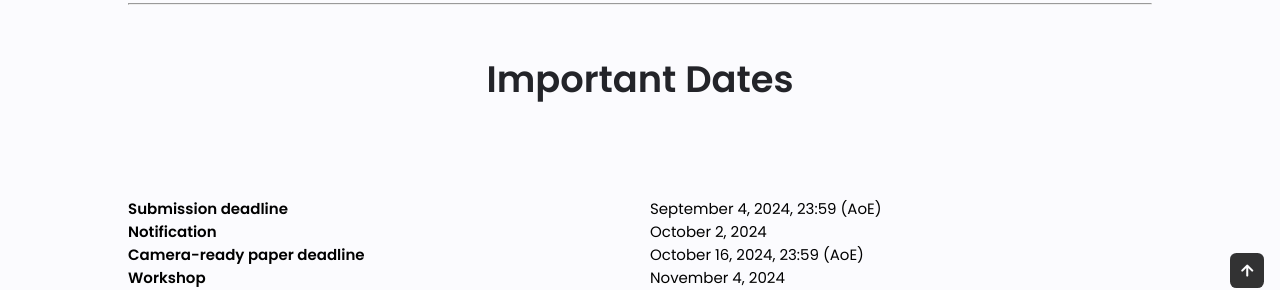
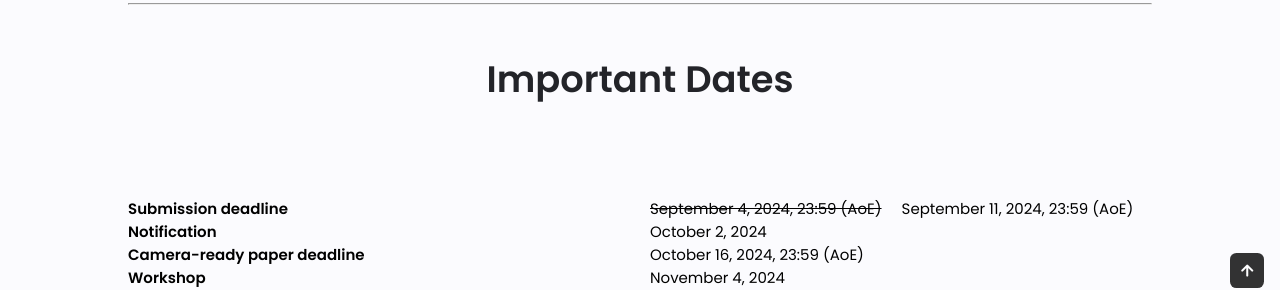
Before and after one commit to SocialMeta2024/socialmeta2024.github.io, a plain HTML site: page submission.html in a window 1280 px wide. Shown: the part 672-962 px from the top of the page. Drawn offline with nearby package versions, Linux system fonts and the light colour scheme; a script that the page names is missing.

Commit message:
0907update

```diff
--- a/submission.html
+++ b/submission.html
@@ -250,11 +250,12 @@ Computing, Sensing and Networking In conjunction with <a href="https://sensys.ac
           Workshop <br>
         </div>
 
-        <div class="right-column">
-             September 4, 2024, 23:59 (AoE)<br>
-           October 2, 2024 <br>
-          October 16, 2024, 23:59 (AoE)<br>
-November 4, 2024  <br>
+<div class="right-column">
+    <del>September 4, 2024, 23:59 (AoE)</del>   &nbsp; &nbsp; September 11, 2024, 23:59 (AoE)<br>
+    October 2, 2024 <br>
+    October 16, 2024, 23:59 (AoE)<br>
+    November 4, 2024 <br>
+</div>
         </div>
     </div>
 
```
